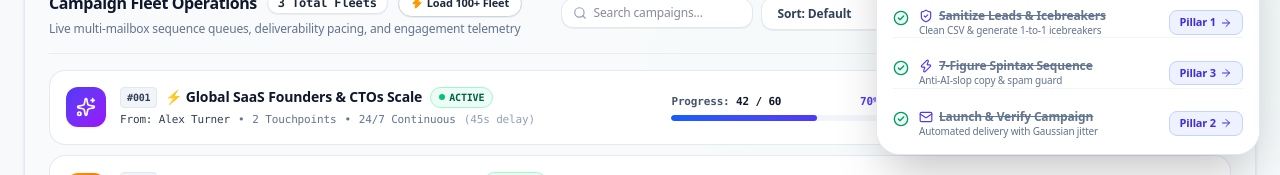
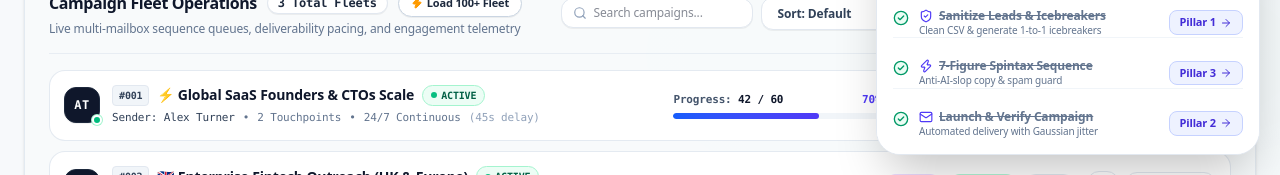
Before and after one commit to ZEAXTHsec/xsendflow, a Next.js app: page /studio in a window 1280 px wide. Shown: the part 625-800 px from the top of the page. Built offline with nearby package versions, Linux system fonts and the light colour scheme; no server answers.

Commit message:
fix: replace arbitrary random icon heuristics with sender avatar initials and live status beacons

```diff
--- a/src/components/tabs/AnalyticsTab.tsx
+++ b/src/components/tabs/AnalyticsTab.tsx
@@ -466,26 +466,12 @@ export default function AnalyticsTab({ onNavigateTab, onOpenSettings }: Props) {
               const isDraft = camp.status === 'draft';
               const isDone = camp.status === 'done';
 
-              // Dynamic Visual Theme for Campaign Thumbnail
-              const nameLower = camp.name.toLowerCase();
-              let thumbGradient = 'from-blue-600 to-indigo-600';
-              let IconElem = Send;
-              if (nameLower.includes('fintech') || nameLower.includes('payment')) {
-                thumbGradient = 'from-amber-500 to-orange-600';
-                IconElem = Zap;
-              } else if (nameLower.includes('ai') || nameLower.includes('genai') || nameLower.includes('saas')) {
-                thumbGradient = 'from-indigo-600 to-purple-600';
-                IconElem = Sparkles;
-              } else if (nameLower.includes('cyber') || nameLower.includes('security') || nameLower.includes('ops')) {
-                thumbGradient = 'from-cyan-600 to-blue-700';
-                IconElem = ShieldCheck;
-              } else if (nameLower.includes('health') || nameLower.includes('biotech')) {
-                thumbGradient = 'from-emerald-500 to-teal-600';
-                IconElem = Activity;
-              } else if (nameLower.includes('devops') || nameLower.includes('infra')) {
-                thumbGradient = 'from-rose-500 to-pink-600';
-                IconElem = Server;
-              }
+              const senderInitials = (camp.fromName || 'Alex Turner')
+                .split(' ')
+                .map((n: string) => n[0])
+                .join('')
+                .slice(0, 2)
+                .toUpperCase();
 
               const campIndex = (currentPage - 1) * ITEMS_PER_PAGE + idx;
 
@@ -493,12 +479,19 @@ export default function AnalyticsTab({ onNavigateTab, onOpenSettings }: Props) {
                 <div
                   key={camp.id}
                   onClick={() => onNavigateTab?.('campaigns')}
-                  className="p-3.5 sm:p-4 rounded-2xl bg-white border border-slate-200/90 hover:border-indigo-400 hover:shadow-md transition-all duration-150 cursor-pointer flex flex-col xl:flex-row xl:items-center justify-between gap-4 group"
+                  className="p-3 sm:p-3.5 rounded-2xl bg-white border border-slate-200/90 hover:border-indigo-400 hover:shadow-md transition-all duration-150 cursor-pointer flex flex-col xl:flex-row xl:items-center justify-between gap-4 group"
                 >
-                  {/* Left: Icon Thumbnail + Campaign Identity */}
-                  <div className="flex items-center gap-3.5 min-w-0 flex-1">
-                    <div className={`w-10 h-10 rounded-xl bg-gradient-to-br ${thumbGradient} flex items-center justify-center text-white shadow-xs shrink-0 group-hover:scale-105 transition-transform`}>
-                      <IconElem className="w-5 h-5" />
+                  {/* Left: Sender Account Avatar + Campaign Identity */}
+                  <div className="flex items-center gap-3 min-w-0 flex-1">
+                    <div className="relative shrink-0">
+                      <div className="w-9 h-9 rounded-xl bg-slate-900 text-white font-mono font-bold text-xs flex items-center justify-center border border-slate-800 shadow-2xs tracking-wider">
+                        {senderInitials}
+                      </div>
+                      <span className={`absolute -bottom-0.5 -right-0.5 w-2.5 h-2.5 rounded-full border-2 border-white ${
+                        isSending ? 'bg-emerald-500 ring-1 ring-emerald-200' :
+                        isPaused ? 'bg-amber-400' :
+                        isDone ? 'bg-indigo-500' : 'bg-slate-300'
+                      }`} />
                     </div>
 
                     <div className="space-y-1 min-w-0 flex-1">
@@ -525,7 +518,7 @@ export default function AnalyticsTab({ onNavigateTab, onOpenSettings }: Props) {
                       </div>
 
                       <div className="flex flex-wrap items-center gap-2 text-[11px] text-slate-500 font-mono">
-                        <span className="text-slate-700 font-medium">From: {camp.fromName || 'Alex Turner'}</span>
+                        <span className="text-slate-700 font-medium">Sender: {camp.fromName || 'Alex Turner'}</span>
                         <span>•</span>
                         <span>{camp.steps?.length || 1} Touchpoints</span>
                         <span>•</span>
```
Also changed, not shown: tests/agency-tier-scorecard.md (+1 -1 lines), 1 other file (tests, documents, lock files or other folders).
